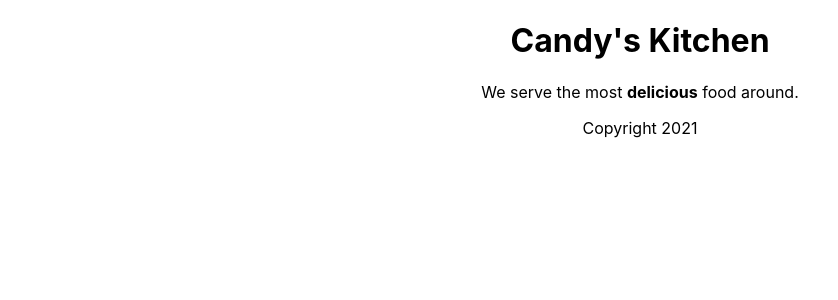
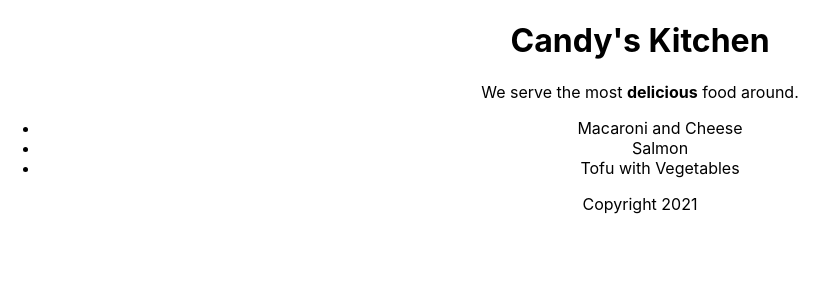
Before and after one commit to stijn-veren/ret-ep, a JavaScript app: page / in a window 1280 px wide. Shown: the top 300 px of the page, without its empty margins (0-838 px from the left). Built offline with nearby package versions, Linux system fonts and the light colour scheme.

Commit message:
Use array map for generating li elements

```diff
--- a/src/App.js
+++ b/src/App.js
@@ -12,6 +12,11 @@ function Main(props) {
   return (
     <section>
       <p>We serve the most {props.adjective} food around.</p>
+      <ul>
+        {props.dishes.map((dish) => (
+          <li>{dish}</li>
+        ))}
+      </ul>
     </section>
   )
 }
@@ -25,13 +30,12 @@ function Footer(props) {
 }
 
 const dishes = ['Macaroni and Cheese', 'Salmon', 'Tofu with Vegetables']
-dishes.map((dish) => console.log(dish))
 
 function App() {
   return (
     <div className="App">
       <Header name="Candy" />
-      <Main adjective={<b>delicious</b>} />
+      <Main adjective={<b>delicious</b>} dishes={dishes} />
       <Footer year={new Date().getFullYear()} />
     </div>
   )
```
